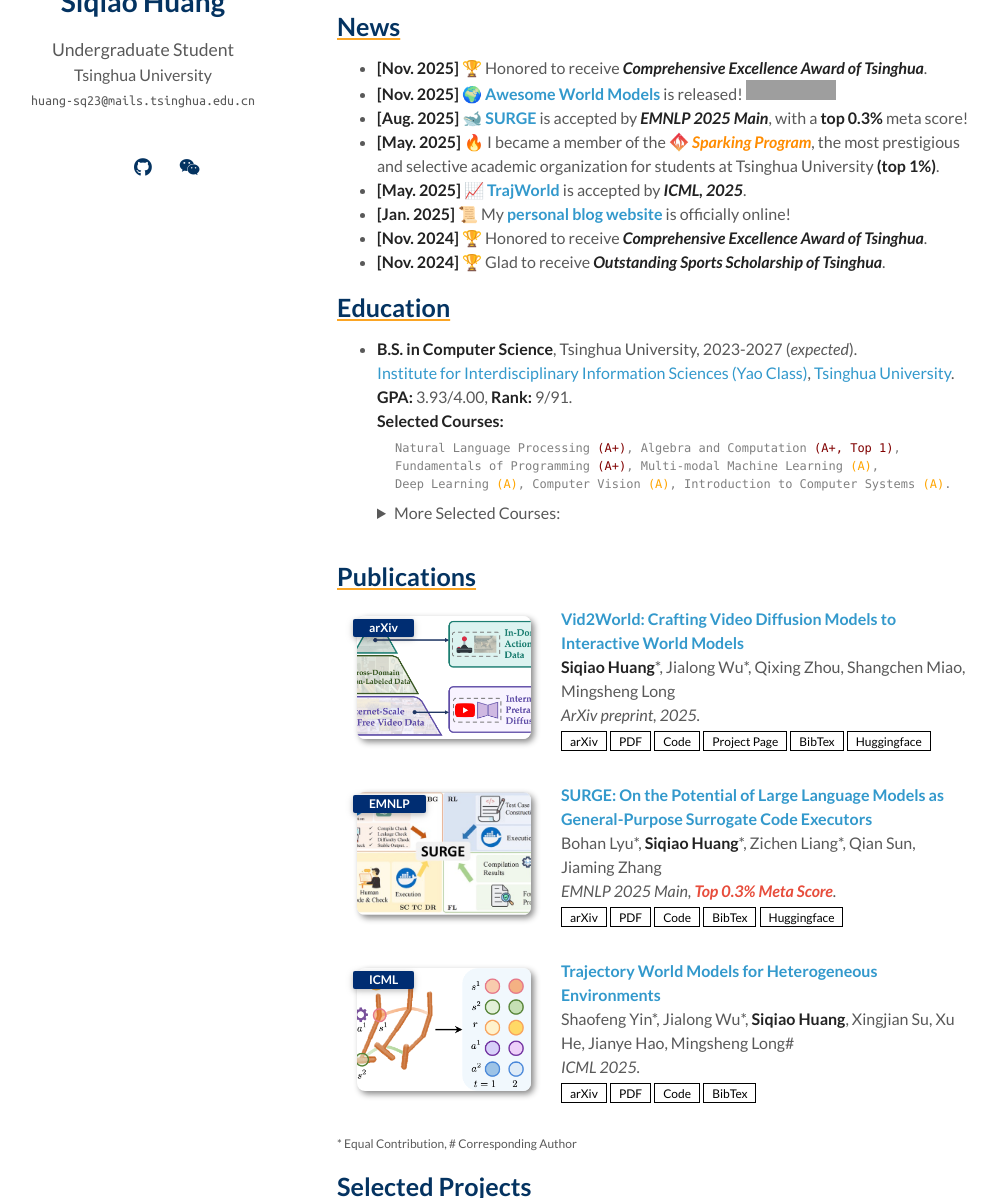
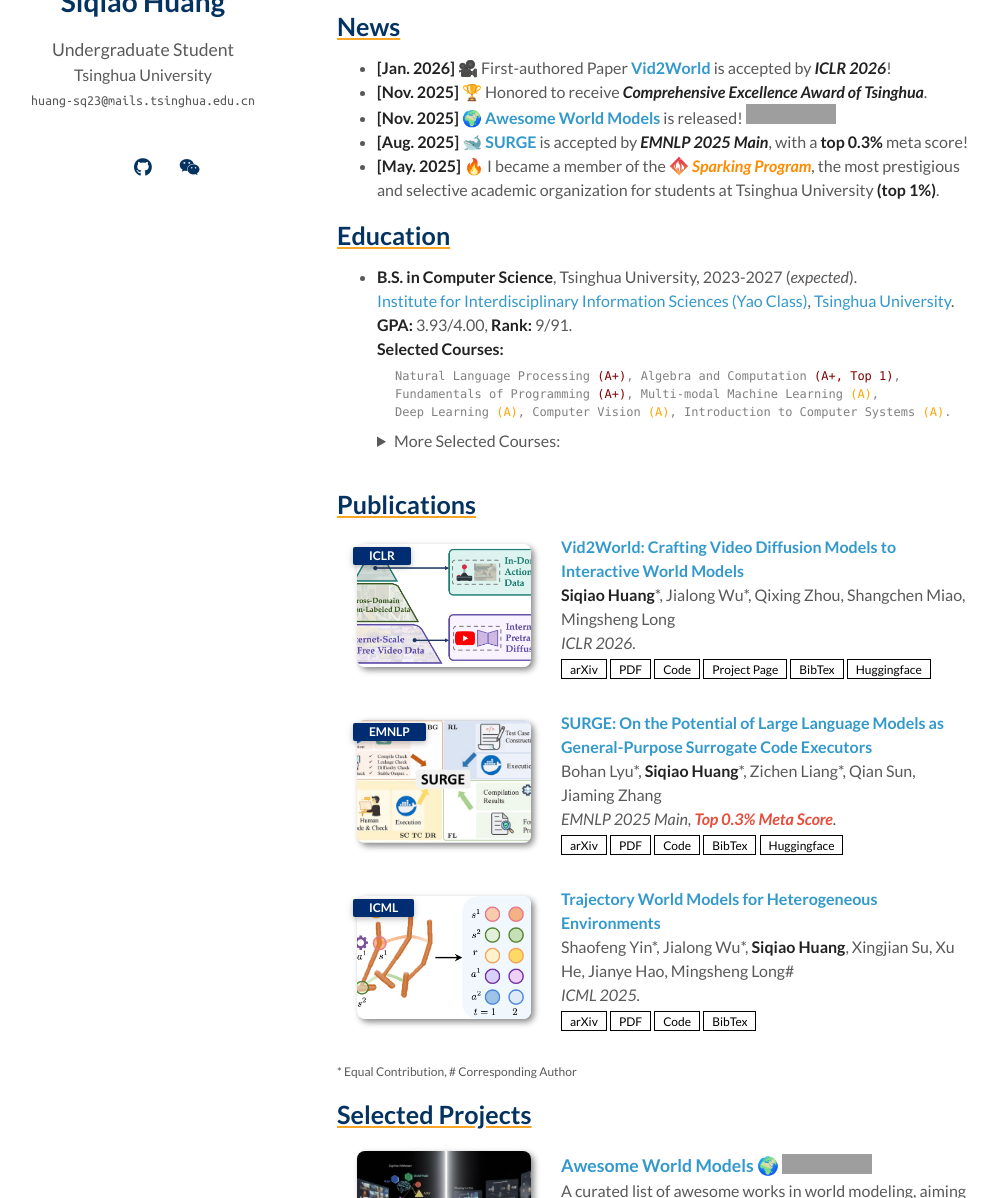
Before and after one commit to knightnemo/knightnemo.github.io, a Jekyll site: the page built from index.md, in a window 1280 px wide and 1400 px high, scrolled down 514 px. Shown: the part 202-1400 px from the top of the window, without its empty margins (133-1131 px from the left). Built offline with Jekyll 4.4.1, drawn with Linux system fonts in a browser that asks for light colours; a style sheet for code colours, icons or effects is not loaded; our own code applies the rules of GitHub Pages for plain Markdown files; some of the changed text lies outside the part shown; grey boxes are pictures that could not be loaded.

Commit message:
vid2world accepted

```diff
--- a/_data/experience.yml
+++ b/_data/academic_experience.yml
@@ -1,4 +1,4 @@
-main:
+academic:
   - title: "WEIRD Lab, University of Washington"
     image: ./assets/img/weird.png
     description: "<i><b>Topics</b>: Robot Manipulation, Test-time Adaptation, VLA, World Models, Real-World RL, Science of Robotics.</i> <br> <b>Research Advisor</b>: Prof. <a href='https://homes.cs.washington.edu/~abhgupta/'>Abhishek Gupta</a>."
--- a/_data/publications.yml
+++ b/_data/publications.yml
@@ -1,8 +1,8 @@
 main:
   - title: "Vid2World: Crafting Video Diffusion Models to Interactive World Models"
     authors: <strong>Siqiao Huang</strong>*, Jialong Wu*, Qixing Zhou, Shangchen Miao, Mingsheng Long
-    conference_short: arXiv
-    conference: ArXiv preprint, 2025.
+    conference_short: ICLR
+    conference: ICLR 2026.
     page: https://knightnemo.github.io/vid2world/
     pdf: https://arxiv.org/pdf/2505.14357
     arxiv: https://arxiv.org/abs/2505.14357
--- a/_includes/experience.md
+++ b/_includes/experience.md
@@ -1,9 +1,12 @@
 <h2 id="experience" style="margin: 2px 0px -15px;">Experience</h2>
+
+<br>
+<h3 id="academic-experience" style="margin: 20px 0px -10px;">Academic Experience</h3>
 
 <div class="publications">
 <ol class="bibliography">
 
-{% for link in site.data.experience.main %}
+{% for link in site.data.academic_experience.academic %}
 
 <li>
 <div class="pub-row">
@@ -25,12 +28,12 @@
       {% if link.description %}
       <div class="description">
       {{ link.description }}
+      </div>
       {% endif %}
       {% if link.language %}
       <div class="language">
       <strong>Language: </strong>{{ link.language }}</div>
       {% endif %}
-      </div>
     <div class="links">
       <!-- {% if link.page %}
       <a href="{{ link.page }}" class="btn btn-sm z-depth-0" role="button" target="_blank" style="font-size:12px;">Lab Website</a>
@@ -48,3 +51,54 @@
 
 </ol>
 </div>
+
+<h3 id="industry-experience" style="margin: 20px 0px -10px;">Industry Experience</h3>
+
+<div class="publications">
+<ol class="bibliography">
+
+{% for link in site.data.industry_experience.industry %}
+
+<li>
+<div class="pub-row">
+  <div class="col-sm-3 abbr" style="position: relative;padding-right: 15px;padding-left: 15px;">
+    {% if link.image %}
+    <img src="{{ link.image }}" class="teaser img-fluid z-depth-1" style="width: 200; height=40%; object-fit: contain;">
+    {% if link.conference_short %}
+    <abbr class="badge">{{ link.conference_short }}</abbr>
+    {% endif %}
+    {% endif %}
+  </div>
+  <div class="col-sm-9" style="position: relative;padding-right: 15px;padding-left: 20px;">
+      <div class="title"><a href="{{ link.page }}">{{ link.title }}</a></div>
+      {% if link.time %}
+      <div class="time">
+      {{ link.time }}
+      </div>
+      {% endif %}
+      {% if link.description %}
+      <div class="description">
+      {{ link.description }}
+      </div>
+      {% endif %}
+      {% if link.language %}
+      <div class="language">
+      <strong>Language: </strong>{{ link.language }}</div>
+      {% endif %}
+    <div class="links">
+      <!-- {% if link.page %}
+      <a href="{{ link.page }}" class="btn btn-sm z-depth-0" role="button" target="_blank" style="font-size:12px;">Lab Website</a>
+      {% endif %} -->
+      {% if link.others %}
+      {{ link.others }}
+      {% endif %}
+    </div>
+  </div>
+</div>
+</li>
+<br>
+
+{% endfor %}
+
+</ol>
+</div>
--- a/index.md
+++ b/index.md
@@ -86,25 +86,30 @@
 Recently, I am super interested in understanding **theoretical foundations of machine learning and robotics**, especially for generative modeling, sequence prediction, and robot learning.
 
 ## News
+- **[Jan. 2026]** 🎥 First-authored Paper <b>[Vid2World](https://arxiv.org/abs/2502.11167)</b> is accepted by **_ICLR 2026_**!
 - **[Nov. 2025]** 🏆 Honored to receive _**Comprehensive Excellence Award of Tsinghua**_.
 - **[Nov. 2025]** <b>[🌍 Awesome World Models](https://github.com/knightnemo/Awesome-World-Models)</b> is released! [![GitHub stars](https://img.shields.io/github/stars/knightnemo/Awesome-World-Models?style=social)](https://github.com/knightnemo/Awesome-World-Models/stargazers)
 - **[Aug. 2025]** 🐋 <b>[SURGE](https://arxiv.org/abs/2502.11167)</b> is accepted by **_EMNLP 2025 Main_**, with a **top 0.3%** meta score!
 - **[May. 2025]** 🔥 I became a member of the <img src="/assets/img/spark.png" width="20" height="20" style="vertical-align: text-top; margin-right: 0px"> <span style="color: #FF8C00">_<b>Sparking Program</b>_</span>, the most prestigious and selective academic organization for students at Tsinghua University **(top 1%)**.
-- **[May. 2025]** 📈 <b>[TrajWorld](https://arxiv.org/abs/2502.01366)</b> is accepted by **_ICML, 2025_**.
+
+<!-- - **[May. 2025]** 📈 <b>[TrajWorld](https://arxiv.org/abs/2502.01366)</b> is accepted by **_ICML, 2025_**.
 - **[Jan. 2025]** 📜 My <b>[personal blog website](https://knightnemo.github.io/blog/)</b> is officially online!
 - **[Nov. 2024]** 🏆 Honored to receive _**Comprehensive Excellence Award of Tsinghua**_.
-- **[Nov. 2024]** 🏆 Glad to receive _**Outstanding Sports Scholarship of Tsinghua**_.
+- **[Nov. 2024]** 🏆 Glad to receive _**Outstanding Sports Scholarship of Tsinghua**_.-->
 
-<!-- <div class="news-container">
+<!--<div class="news-container">
 <ul>
-<li><strong>[Aug. 2025]</strong> 🐋 <b><a href="https://arxiv.org/abs/2502.11167">SURGE</a></b> is accepted by <em><strong>EMNLP 2025 Main</strong></em>, with a <strong>top 0.3%</strong> meta score!</li>
+<li><strong>[Jan. 2026]</strong> 🎥 First-authored Paper <b><a href="https://arxiv.org/abs/2502.11167">Vid2World</a></b> is accepted by <em><strong>ICLR 2026</strong></em>!</li>
+<li><strong>[Nov. 2025]</strong> 🏆 Honored to receive <em><strong>Comprehensive Excellence Award of Tsinghua</strong></em>.</li>
+<li><strong>[Nov. 2025]</strong> <b><a href="https://github.com/knightnemo/Awesome-World-Models">🌍 Awesome World Models</a></b> is released! <a href="https://github.com/knightnemo/Awesome-World-Models/stargazers"><img src="https://img.shields.io/github/stars/knightnemo/Awesome-World-Models?style=social" alt="GitHub stars"></a></li>
+<li><strong>[Aug. 2025]</strong> 🐋 <b><a href="https://arxiv.org/abs/2502.11167">SURGE</a></b> is accepted by <em><strong>EMNLP 2025</strong></em>, with a <strong>top 0.3%</strong> meta score!</li>
 <li><strong>[May. 2025]</strong> 🔥 I became a member of the <img src="/assets/img/spark.png" width="20" height="20" style="vertical-align: text-top; margin-right: 0px"> <span style="color: #FF8C00"><em><b>Sparking Program</b></em></span>, the most prestigious and selective academic organization for students at Tsinghua University <strong>(top 1%)</strong>.</li>
 <li><strong>[May. 2025]</strong> 📈 <b><a href="https://arxiv.org/abs/2502.01366">TrajWorld</a></b> is accepted by <em><strong>ICML, 2025</strong></em>.</li>
 <li><strong>[Jan. 2025]</strong> 📜 My <b><a href="https://knightnemo.github.io/blog/">personal blog website</a></b> is officially online!</li>
 <li><strong>[Nov. 2024]</strong> 🏆 Honored to receive <em><strong>Comprehensive Excellence Award of Tsinghua</strong></em>.</li>
 <li><strong>[Nov. 2024]</strong> 🏆 Glad to receive <em><strong>Outstanding Sports Scholarship of Tsinghua</strong></em>.</li>
 </ul>
-</div> -->
+</div>-->
 
 ## Education
 
@@ -117,7 +122,6 @@
 {% include_relative _includes/publications.md %}
 {% include_relative _includes/projects.md %}
 {% include_relative _includes/experience.md %}
-
 
 <!-- {% include_relative _includes/services.md %} -->
 
```
Also changed, not shown: _data/industry_experience.yml (added, +8 -0 lines), assets/img/wuji.png (added).
